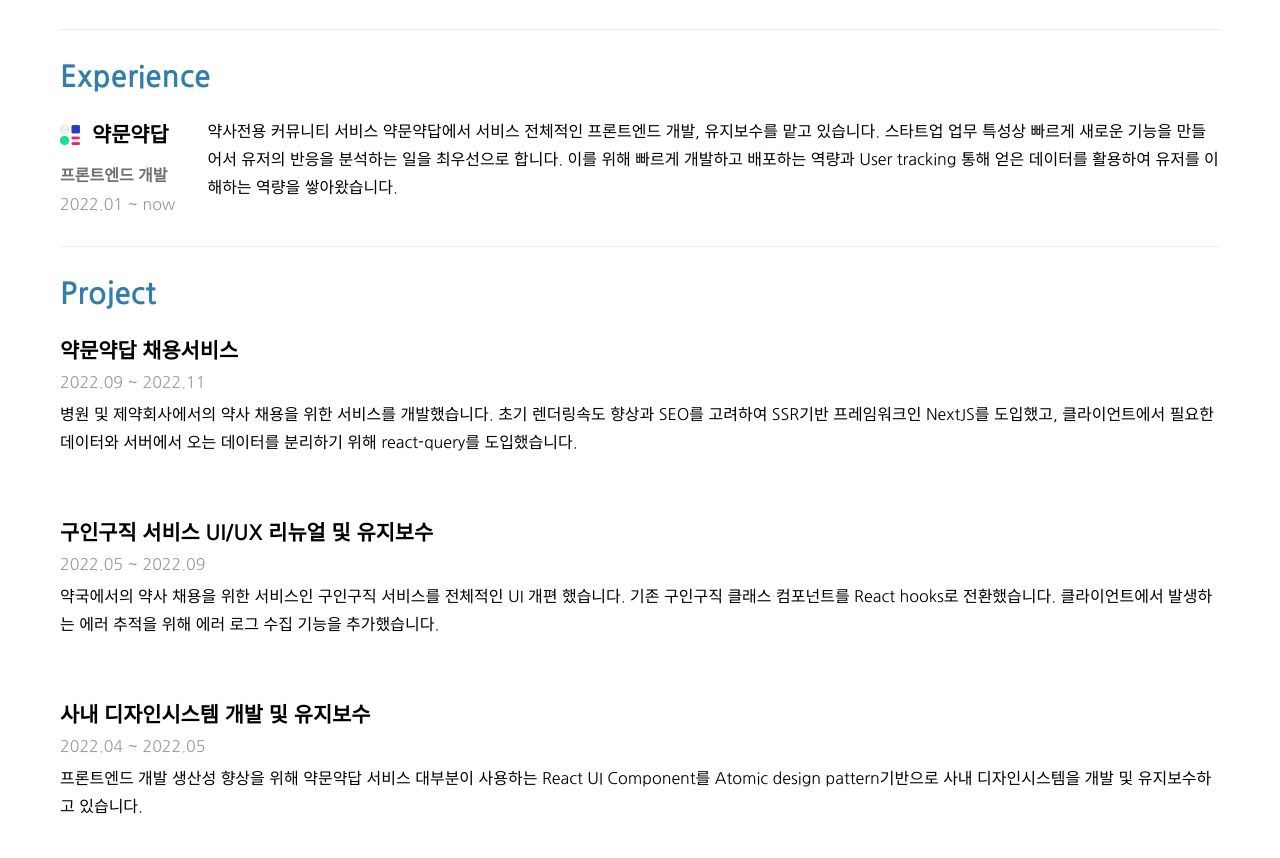
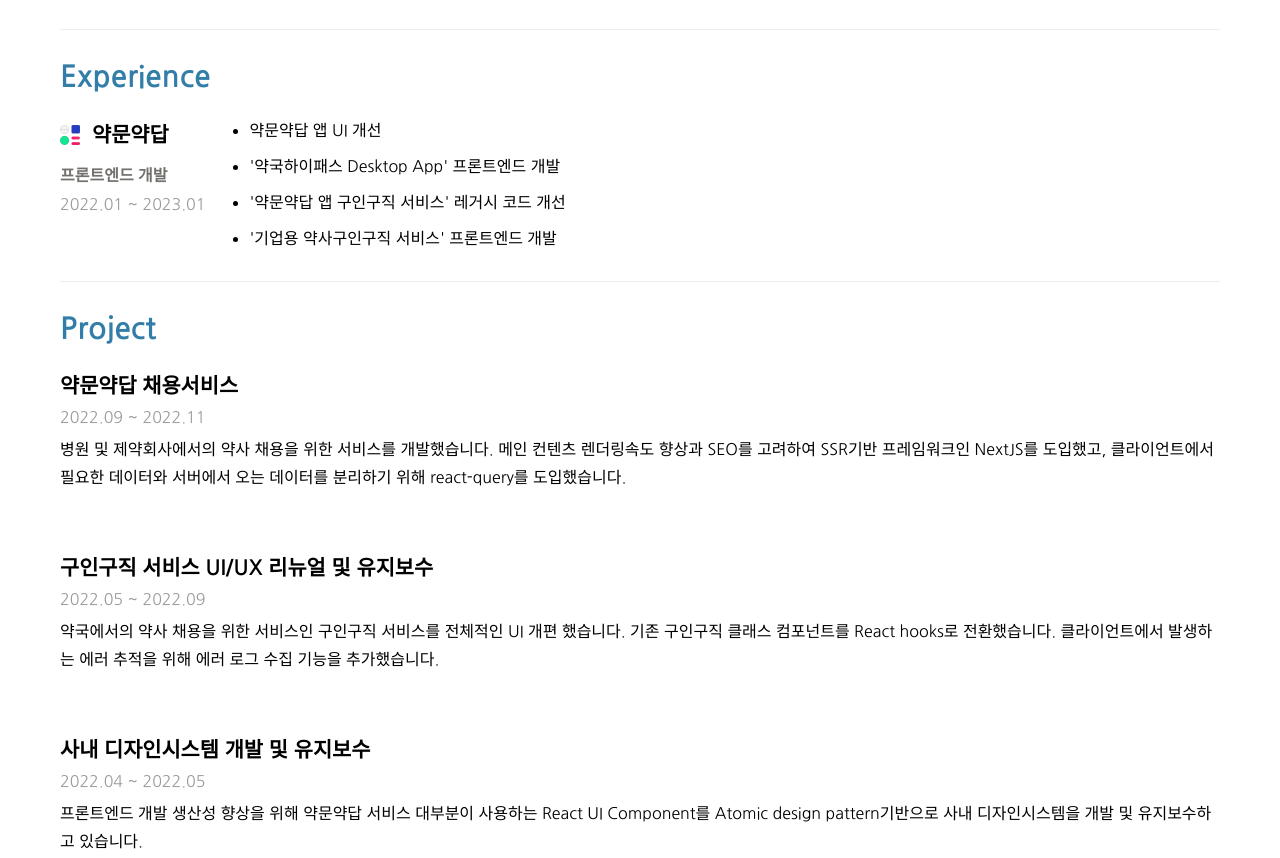
Before and after one commit to HyeBinYang/resume, a Gatsby site: page / in a window 1280 px wide. Shown: the part 509-1367 px from the top of the page. Built offline with nearby package versions, Linux system fonts and the light colour scheme; Gatsby itself is replaced by a stand-in of ours.

Commit message:
feat : expeience 구성 수정

```diff
--- a/gatsby-config.js
+++ b/gatsby-config.js
@@ -29,23 +29,31 @@
     experiences: [
       {
         title: `약문약답`,
-        content: `약사전용 커뮤니티 서비스 약문약답에서 서비스 전체적인 프론트엔드 개발, 유지보수를 맡고 있습니다. 스타트업 업무 특성상 빠르게 새로운 기능을 만들어서 유저의 반응을 분석하는 일을 최우선으로 합니다. 이를 위해 빠르게 개발하고 배포하는 역량과 User tracking 통해 얻은 데이터를 활용하여 유저를 이해하는 역량을 쌓아왔습니다.`,
+        // content: `약사전용 커뮤니티 서비스 약문약답에서 서비스 전체적인 프론트엔드 개발, 유지보수를 맡았습니다. 스타트업 업무 특성상 빠르게 새로운 기능을 만들어서 유저의 반응을 분석하는 일을 최우선으로 해왔습니다. 이를 위해 빠르게 개발하고 배포하는 역량과 User tracking 통해 얻은 데이터를 활용하여 유저를 이해하는 역량을 쌓아왔습니다.`,
+        contents: [
+          "약문약답 앱 UI 개선",
+          "'약국하이패스 Desktop App' 프론트엔드 개발",
+          "'약문약답 앱 구인구직 서비스' 레거시 코드 개선",
+          "'기업용 약사구인구직 서비스' 프론트엔드 개발",
+        ],
         job: "프론트엔드 개발",
-        period: "2022.01 ~ now",
+        period: "2022.01 ~ 2023.01",
         logo: "YMYD_Logo.png",
       },
     ],
     projects: [
       {
         title: "약문약답 채용서비스",
+        company: "약문약답",
         content:
-          "병원 및 제약회사에서의 약사 채용을 위한 서비스를 개발했습니다. 초기 렌더링속도 향상과 SEO를 고려하여 SSR기반 프레임워크인 NextJS를 도입했고, 클라이언트에서 필요한 데이터와 서버에서 오는 데이터를 분리하기 위해 react-query를 도입했습니다.",
+          "병원 및 제약회사에서의 약사 채용을 위한 서비스를 개발했습니다. 메인 컨텐츠 렌더링속도 향상과 SEO를 고려하여 SSR기반 프레임워크인 NextJS를 도입했고, 클라이언트에서 필요한 데이터와 서버에서 오는 데이터를 분리하기 위해 react-query를 도입했습니다.",
         period: "2022.09 ~ 2022.11",
         skills: ["Nextjs", "Redux", "React-query", "Styled-components"],
         href: "https://biz.ymyd.co.kr",
       },
       {
         title: "구인구직 서비스 UI/UX 리뉴얼 및 유지보수",
+        company: "약문약답",
         content:
           "약국에서의 약사 채용을 위한 서비스인 구인구직 서비스를 전체적인 UI 개편 했습니다. 기존 구인구직 클래스 컴포넌트를 React hooks로 전환했습니다. 클라이언트에서 발생하는 에러 추적을 위해 에러 로그 수집 기능을 추가했습니다.",
         period: "2022.05 ~ 2022.09",
@@ -53,6 +61,7 @@
       },
       {
         title: "사내 디자인시스템 개발 및 유지보수",
+        company: "약문약답",
         content:
           "프론트엔드 개발 생산성 향상을 위해 약문약답 서비스 대부분이 사용하는 React UI Component를 Atomic design pattern기반으로 사내 디자인시스템을 개발 및 유지보수하고 있습니다.",
         period: "2022.04 ~ 2022.05",
@@ -60,6 +69,7 @@
       },
       {
         title: "약국하이패스 Desktop App 개발 및 유지보수",
+        company: "약문약답",
         content:
           "약국과 환자의 원격 처방 서비스인 약국하이패스(약국 설치용 프로그램)을 개발했습니다. 기본적인 유지보수를 비롯해 약사분들의 요구에 맞는 다양한 새로운 기능을 개발했습니다.",
         period: "2022.01 ~ 2022.05",
@@ -71,7 +81,7 @@
       {
         skill: "HTML/CSS",
         contents: [
-          "시맨틱 요소를 사용하기위해 많은 신경을 씁니다.",
+          "웹 접근성을 고려한 HTML을 작성할 수 있습니다.",
           "Flexbox, Grid system, Responsive Web 을 이해하고 레이아웃을 구현할 수 있습니다.",
         ],
       },
--- a/src/components/Experience.tsx
+++ b/src/components/Experience.tsx
@@ -5,7 +5,7 @@
 
 type Experience = {
   title: string;
-  content: string;
+  contents: string[];
   job: string;
   period: string;
   logo: string;
@@ -40,9 +40,15 @@
               {experience.period}
             </Text>
           </Flex>
-          <Text lineHeight="1.75em" css={{ flex: 1 }}>
-            {experience.content}
-          </Text>
+          <Flex as="ul" direction="column" gap={12} css={{ marginLeft: "12px" }}>
+            {experience.contents.map((content) => (
+              <li>
+                <Text fontSize="1rem" key={content}>
+                  {content}
+                </Text>
+              </li>
+            ))}
+          </Flex>
         </Flex>
       ))}
     </section>
@@ -55,7 +61,7 @@
       siteMetadata {
         experiences {
           title
-          content
+          contents
           job
           period
           logo
--- a/src/pages/index.tsx
+++ b/src/pages/index.tsx
@@ -1,5 +1,5 @@
 import React from "react";
-import { Global, css } from "@emotion/react";
+import { Global } from "@emotion/react";
 import About from "components/About";
 import Header from "components/Header";
 import Experience from "components/Experience";
@@ -8,31 +8,7 @@
 import Skills from "components/Skills";
 import Education from "components/Education";
 import SEO from "components/SEO";
-
-const globalStyle = css`
-  body {
-    max-width: 1200px;
-    margin: 0 auto;
-    padding: 0;
-    font-family: "Nanum Gothic", sans-serif;
-  }
-
-  h1,
-  h2,
-  h3,
-  h4,
-  h5,
-  h6,
-  p,
-  ul {
-    padding: 0;
-    margin: 0;
-  }
-
-  li {
-    list-style-type: none;
-  }
-`;
+import { globalStyle } from "../style/global";
 
 const Home = () => {
   return (
--- /dev/null
+++ b/src/style/global.ts
@@ -0,0 +1,22 @@
+import { css } from "@emotion/react";
+
+export const globalStyle = css`
+  body {
+    max-width: 1200px;
+    margin: 0 auto;
+    padding: 0;
+    font-family: "Nanum Gothic", sans-serif;
+  }
+
+  h1,
+  h2,
+  h3,
+  h4,
+  h5,
+  h6,
+  p,
+  ul {
+    padding: 0;
+    margin: 0;
+  }
+`;
```
